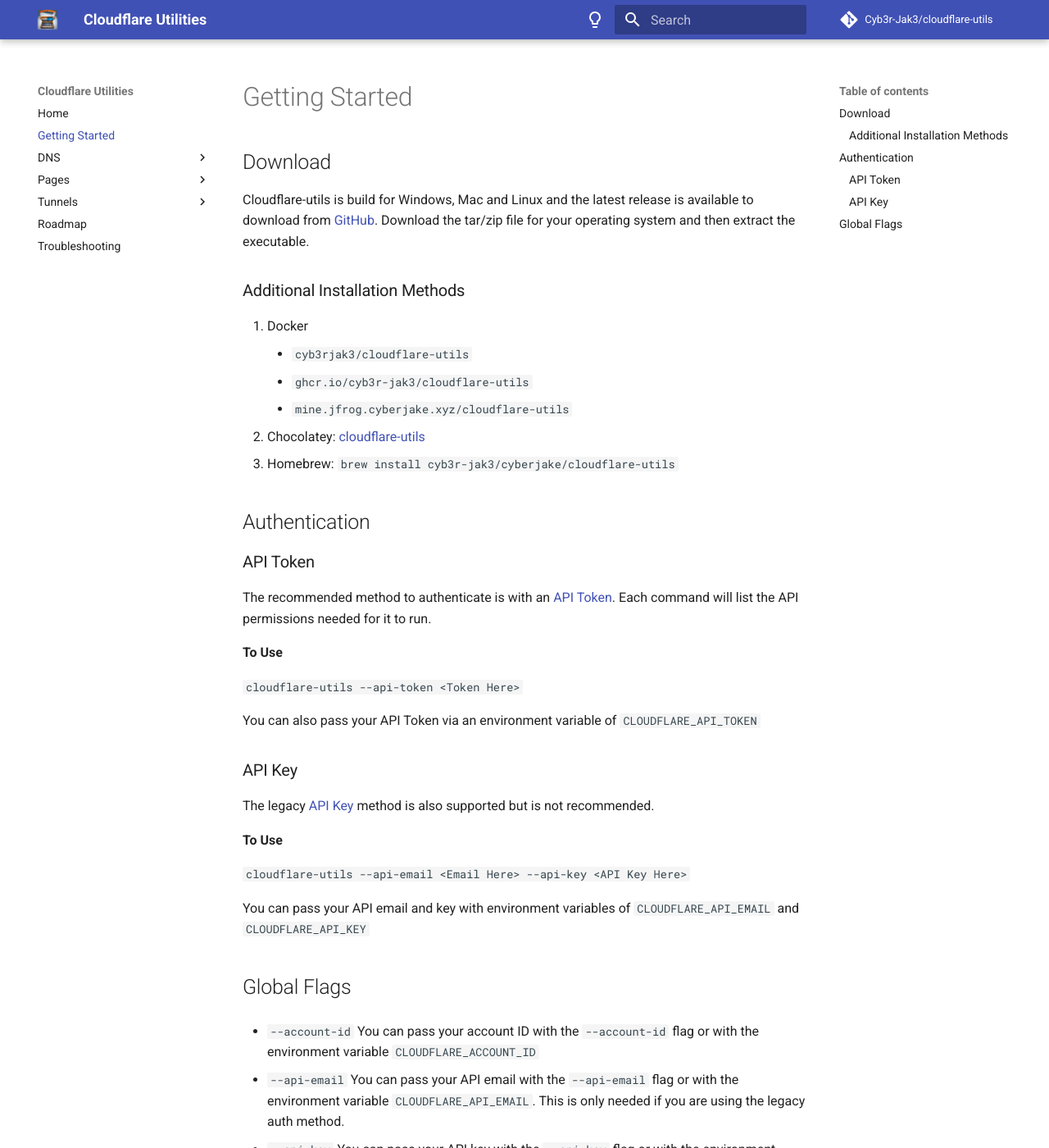
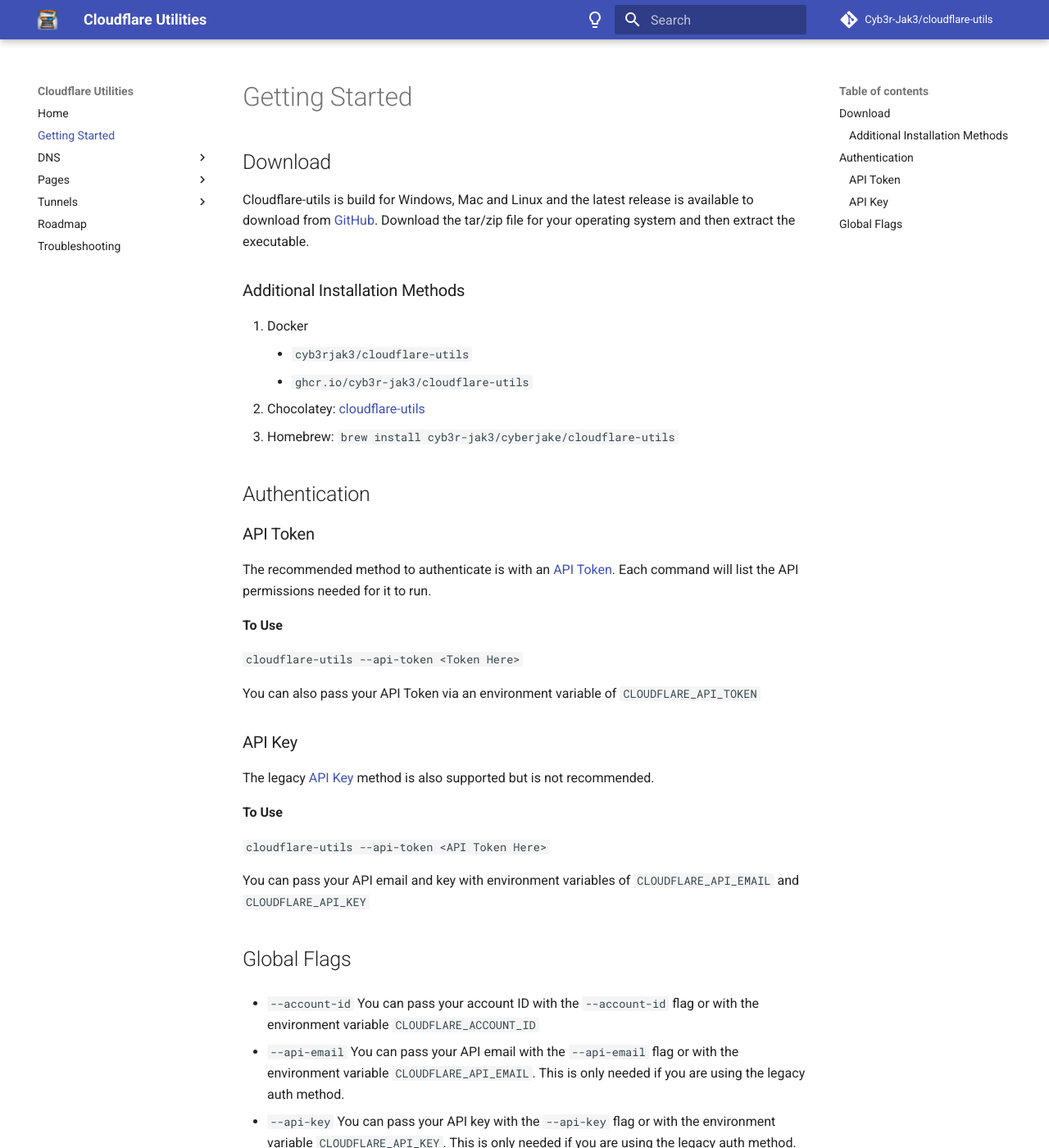
Before and after one commit to Cyb3r-Jak3/cloudflare-utils, an MkDocs documentation site: the page built from documentation/docs/started.md, in a window 1280 px wide and 1400 px high. Shown: the whole window at 82% size. Built offline with MkDocs 1.6.1 and Material for MkDocs 9.7.7, drawn with Linux system fonts in a browser that asks for light colours; comment, search, counter and statistics services are not loaded.

Commit message:
Remove my registry (#115)

```diff
--- a/documentation/docs/started.md
+++ b/documentation/docs/started.md
@@ -9,7 +9,6 @@ Cloudflare-utils is build for Windows, Mac and Linux and the latest release is a
 1. Docker
     - `cyb3rjak3/cloudflare-utils`
     - `ghcr.io/cyb3r-jak3/cloudflare-utils`
-    - `mine.jfrog.cyberjake.xyz/cloudflare-utils`
 2. Chocolatey: [cloudflare-utils](https://community.chocolatey.org/packages/cloudflare-utils)
 3. Homebrew: `brew install cyb3r-jak3/cyberjake/cloudflare-utils`
 
@@ -31,7 +30,7 @@ The legacy [API Key](https://developers.cloudflare.com/api/keys/) method is also
 
 **To Use**
 
-`cloudflare-utils --api-email <Email Here> --api-key <API Key Here>`
+`cloudflare-utils --api-token <API Token Here>`
 
 You can pass your API email and key with environment variables of `CLOUDFLARE_API_EMAIL` and `CLOUDFLARE_API_KEY`
 
```
Also changed, not shown: documentation/docs/dns/cleaner.md (+1 -1 lines), 1 other file.
